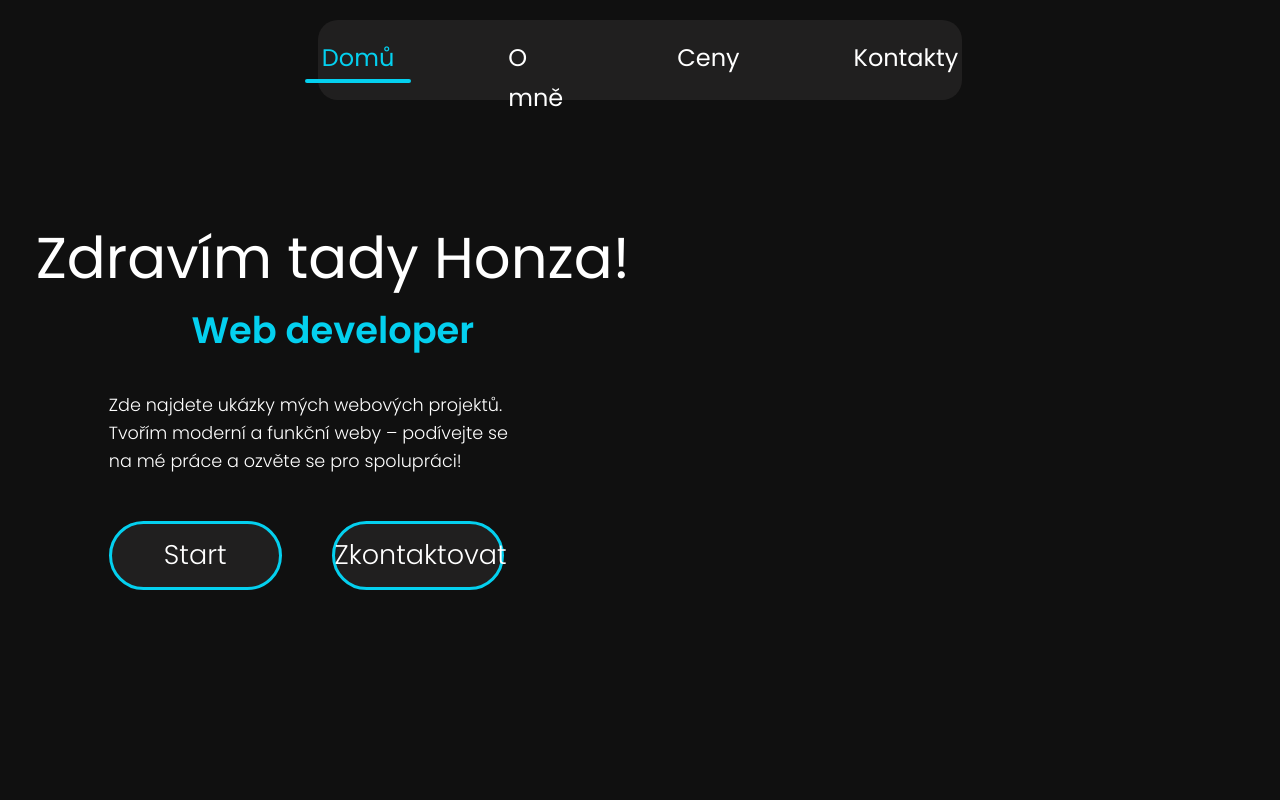
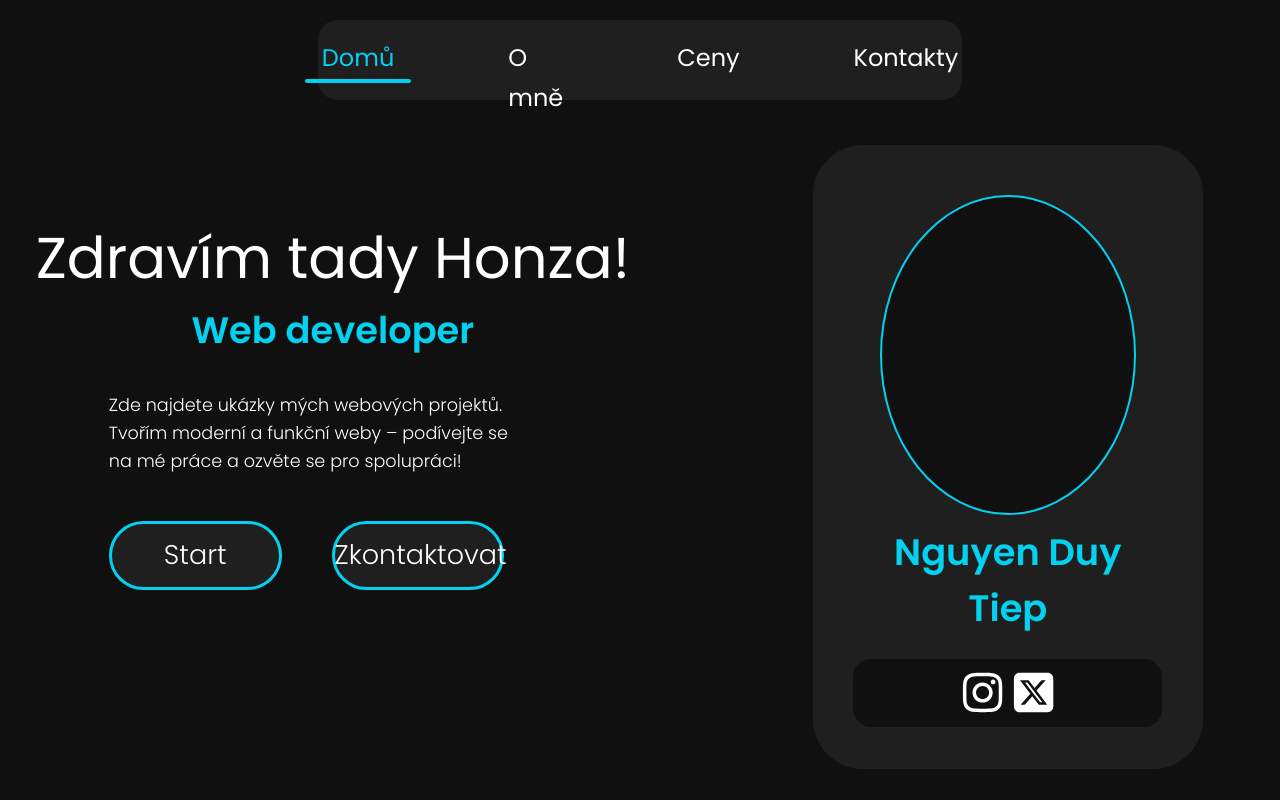
Before and after one commit to dtnguyen5/portfolio-website, a Next.js app: page / in a window 1280 px wide. Built offline with nearby package versions, Linux system fonts and the light colour scheme; a web font is replaced by a local one.

Commit message:
pridani hooku + ikony

```diff
--- a/package.json
+++ b/package.json
@@ -9,6 +9,10 @@
     "lint": "next lint"
   },
   "dependencies": {
+    "@fortawesome/fontawesome-free": "^6.7.2",
+    "@fortawesome/free-brands-svg-icons": "^6.7.2",
+    "@fortawesome/free-solid-svg-icons": "^6.7.2",
+    "@fortawesome/react-fontawesome": "^0.2.2",
     "bootstrap": "^5.3.3",
     "next": "15.1.6",
     "react": "^19.0.0",
--- a/src/app/about/page.tsx
+++ b/src/app/about/page.tsx
@@ -8,7 +8,7 @@ const contacts = async () => {
 
   return(
 
-      <Navbar />
+     <div></div>
 
 
 
--- a/src/app/contacts/page.tsx
+++ b/src/app/contacts/page.tsx
@@ -8,7 +8,7 @@ const contacts = async () => {
 
   return(
 
-      <Navbar />
+     <div></div>
 
 
 
--- a/src/app/layout.tsx
+++ b/src/app/layout.tsx
@@ -1,4 +1,5 @@
 import "../styles/homepage.scss";
+import Navbar from "@/components/navbar";
 
 
 export const metadata = {
@@ -14,7 +15,19 @@ export default function RootLayout({
   return (
     <html lang="en">
       <body className="background">
-        {children}
+
+        <div className="main-content">
+
+          <div className="nav-content">
+
+            <Navbar />
+
+          </div>
+
+            {children}
+
+        </div>
+
       </body>
     </html>
   );
--- a/src/app/page.tsx
+++ b/src/app/page.tsx
@@ -1,6 +1,6 @@
 import "../styles/homepage.scss"
-import Navbar from "../components/navbar"
 import Button from "../components/button"
+import Icons from "../components/buttonIcons"
 import Image from "next/image";
 
 
@@ -9,14 +9,6 @@ const Homepage = async () => {
   await new Promise ((resolve) => setTimeout(resolve, 100));
 
   return(
-
-    <div className="main-content">
-
-      <div className="nav-content">
-
-        <Navbar />
-
-      </div>
 
       <main>
 
@@ -53,10 +45,37 @@ const Homepage = async () => {
 
         </div>
 
+        <div className="Profile-content">
+
+          <div className="Profile">
+
+            <div className="Profile-place">
+
+              <div className="Profile-circle"></div>
+
+            </div>
+
+            <div className="Profile-name">
+
+              <h2>Nguyen Duy Tiep</h2>
+
+            </div>
+
+            <div className="Social-media-icons">
+
+              <div>
+
+                <Icons label="instagram" target=""/>
+
+              </div>
+
+            </div>
+
+          </div>
+
+        </div>
+
       </main>
-
-    </div>
-
 
   );
 }
--- a/src/app/prices/page.tsx
+++ b/src/app/prices/page.tsx
@@ -8,7 +8,7 @@ const prices = async () => {
 
   return(
 
-      <Navbar />
+      <div></div>
 
 
 
--- /dev/null
+++ b/src/components/buttonIcons.tsx
@@ -0,0 +1,26 @@
+"use client"
+import React from "react";
+import { FontAwesomeIcon } from "@fortawesome/react-fontawesome";
+import { faInstagram } from "@fortawesome/free-brands-svg-icons";
+import { faSquareXTwitter } from "@fortawesome/free-brands-svg-icons";
+import "../styles/homepage.scss";
+
+interface ButtonIconsProps {
+  label: React.ReactNode;
+  target: string;
+}
+
+const ButtonIcons: React.FC<ButtonIconsProps> = ({ label, target }) => {
+  return (
+
+    <a href={target} className="button-icon ">
+
+        <FontAwesomeIcon icon={faInstagram} className="i-icon"/>
+        <FontAwesomeIcon icon={faSquareXTwitter} className="i-icon" />
+
+    </a>
+
+  );
+};
+
+export default ButtonIcons;
--- a/src/components/navbar.tsx
+++ b/src/components/navbar.tsx
@@ -1,12 +1,17 @@
-"use client"
-import React from "react";
+"use client";
+import React, { useEffect, useState } from "react";
 import Link from "next/link";
-import "../styles/homepage.scss";
 import { usePathname } from "next/navigation";
-import Image from "next/image";
 
 const Navbar = () => {
+  // useState pro uchovávání aktuální cesty
+  const [activeLink, setActiveLink] = useState<string>("");
   const pathname = usePathname();
+
+  // useEffect pro aktualizaci stavu při změně pathname
+  useEffect(() => {
+    setActiveLink(pathname); // Uloží aktuální cestu do state
+  }, [pathname]); // Efekt se spustí při změně pathname
 
   const navLinks: { label: string; href: string }[] = [
     { label: "Domů", href: "/" },
@@ -27,12 +32,14 @@ const Navbar = () => {
 
             <li
               key={link.label}
-                className={`link-item ${pathname === link.href ? "active" : ""}`}
+              className={`link-item ${activeLink === link.href ? "active" : ""}`}
             >
 
               <Link href={link.href}>
 
-                  <span className={`link__text ${pathname === link.href ? "active" : ""}`}>
+                <span
+                  className={`link__text ${activeLink === link.href ? "active" : ""}`}
+                >
                   {link.label}
                 </span>
 
@@ -52,4 +59,5 @@ const Navbar = () => {
 
   );
 };
+
 export default Navbar;
--- a/src/styles/homepage.scss
+++ b/src/styles/homepage.scss
@@ -10,6 +10,11 @@
   margin: 0;
   padding: 0;
   box-sizing: border-box;
+}
+
+body{
+  background-color: var(--cerna);
+  height: 100vh;
 }
 
 .main-content{
@@ -88,6 +93,10 @@ nav ul{
     }
   }
 
+  &:hover .link__text {
+    color: var(--modra);
+  }
+
   .link__underline {
     position: absolute;
     left: 0;
@@ -106,6 +115,7 @@ nav ul{
 }
 
 
+
 // <-----------------------------Navbar----------------------------->
 
 
@@ -114,6 +124,7 @@ nav ul{
 
 main{
   width: 100%;
+  display: flex;
 }
 
 .text-content-main {
@@ -215,3 +226,77 @@ h2 {
 
 
 // <-----------------------------Buttons----------------------------->
+
+
+// <-----------------------------Profil-content----------------------------->
+
+.Profile-content{
+  display: flex;
+  min-height: 85vh;
+  width: 48vw;
+  justify-content: center;
+  align-items: start;
+}
+
+.Profile{
+  min-height: 78vh;
+  min-width: 30.5vw;
+  border-radius: 50px ;
+  background-color: var(--seda);
+  display: flex;
+  align-items: center;
+  flex-direction: column;
+  position: relative;
+  left: 35px;
+  top: 25px;
+
+  .Profile-place{
+    height: 40vh;
+    width: 30vw;
+    display: flex;
+    justify-content: center;
+    align-content: center;
+    margin-top: 50px;
+
+
+    .Profile-circle{
+      height: 40vh;
+      width: 20vw;
+      border-radius: 50%;
+      background-color: var(--cerna);
+      border: 2px solid var(--modra);
+    }
+
+  }
+
+  .Profile-name{
+    width: 30vw;
+    height: 18vh;
+    display: flex;
+    justify-content: center;
+    align-items: center;
+  }
+
+  .Social-media-icons{
+    height: 8.5vh;
+    width: 24.17vw;
+    background-color: var(--cerna);
+    border-radius: 18px;
+    display: flex;
+    justify-content: center;
+    align-items: center;
+
+    .i-icon{
+      height: 5.625vh;
+      width: 4vw;
+      color: white;
+      transition: ease-out 300ms ;
+
+      &:hover{
+        color: var(--modra);
+      }
+    }
+  }
+}
+
+// <-----------------------------Profil-content----------------------------->
```
Also changed, not shown: src/app/globals.css (line endings or trailing spaces), 1 other file (tests, documents, lock files or other folders). Lines whose indentation alone changed are shown as unchanged.
